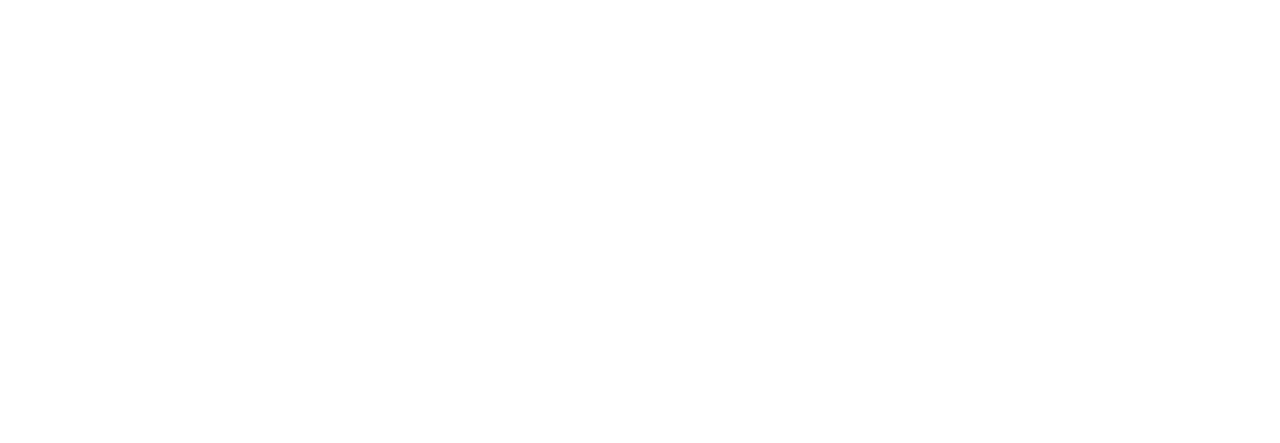
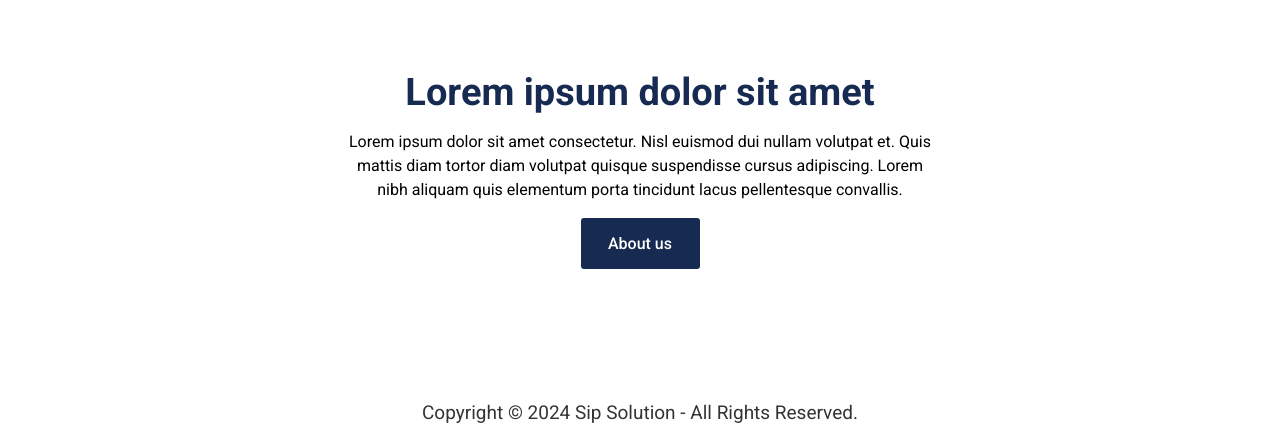
Before and after one commit to sargisshahinyan/sip-solutions, a Next.js app: page /sip in a window 1280 px wide. Shown: the part 809-1252 px from the top of the page. Before the commit the page ends 800 px from the top, so only its background shows below. Built offline with nearby package versions, Linux system fonts and the light colour scheme.

Commit message:
footer added

```diff
--- a/src/app/generals.scss
+++ b/src/app/generals.scss
@@ -25,3 +25,10 @@
   align-items: center;
   gap: 24px;
 }
+
+.flex-col-c {
+  display: flex;
+  flex-direction: column;
+  align-items: center;
+  gap: 16px;
+}
--- a/src/app/sip/page.tsx
+++ b/src/app/sip/page.tsx
@@ -4,6 +4,7 @@
 
 import styles from "./styles.module.scss";
 import { Navbar } from "@/shared/components/Navbar";
+import { Footer } from "@/shared/components/Footer";
 
 const cx = classNames.bind(styles);
 
@@ -14,7 +15,7 @@
         <div className={styles["top-section__inner-content"]}>
           <Navbar></Navbar>
 
-          <div className={styles["top-section__inner-content__info"]}>
+          <div className={cx("flex-col-c", "top-section__inner-content__info")}>
             <h1 className={styles["top-section-title"]}>Lorem ipsum dolor</h1>
             <p className={styles["top-section-text"]}>
               Lorem ipsum dolor sit amet consectetur. Dui in dolor in vitae. Viverra pulvinar ornare
@@ -25,6 +26,18 @@
           </div>
         </div>
       </section>
+      <section className={cx("info-section")}>
+        <div className={cx("flex-col-c", "info-section-content")}>
+          <h1 className={cx("page-title", "info-section-content__title")}>Lorem ipsum dolor sit amet</h1>
+          <p className={cx("info-section-content__text")}>
+            Lorem ipsum dolor sit amet consectetur. Nisl euismod dui nullam volutpat et. Quis mattis diam tortor diam
+            volutpat quisque suspendisse cursus adipiscing. Lorem nibh aliquam quis elementum porta tincidunt lacus
+            pellentesque convallis.
+          </p>
+          <Button className={cx("")}>About us</Button>
+        </div>
+      </section>
+      <Footer></Footer>
     </>
   );
 }
--- a/src/app/sip/styles.module.scss
+++ b/src/app/sip/styles.module.scss
@@ -27,10 +27,6 @@
 
     &__info {
       margin-top: 131px;
-      display: flex;
-      flex-direction: column;
-      align-items: center;
-      gap: 16px;
     }
   }
 
@@ -46,3 +42,20 @@
     text-align: center;
   }
 }
+
+.info-section {
+  margin: 110px 16px;
+
+  &-content {
+    max-width: 600px;
+    margin: 0 auto;
+
+    &__title {
+
+    }
+
+    &__text {
+      text-align: center;
+    }
+  }
+}
--- /dev/null
+++ b/src/shared/components/Footer/index.tsx
@@ -0,0 +1,14 @@
+import { ReactNode } from "react";
+import classNames from "classnames/bind.js";
+
+import styles from "./styles.module.scss";
+
+const cx = classNames.bind(styles);
+
+export const Footer = ({}: { className?: string; children?: ReactNode }) => {
+  return (
+    <div className={styles["footer"]}>
+      <p className={styles["footer-text"]}>Copyright © 2024 Sip Solution - All Rights Reserved.</p>
+    </div>
+  );
+};
--- /dev/null
+++ b/src/shared/components/Footer/styles.module.scss
@@ -0,0 +1,10 @@
+.footer {
+  text-align: center;
+  padding: 1.5rem 1rem;
+
+  &-text {
+    font-size: 19px;
+    line-height: 1;
+    color: rgba(0, 0, 0, 0.8);
+  }
+}
```
